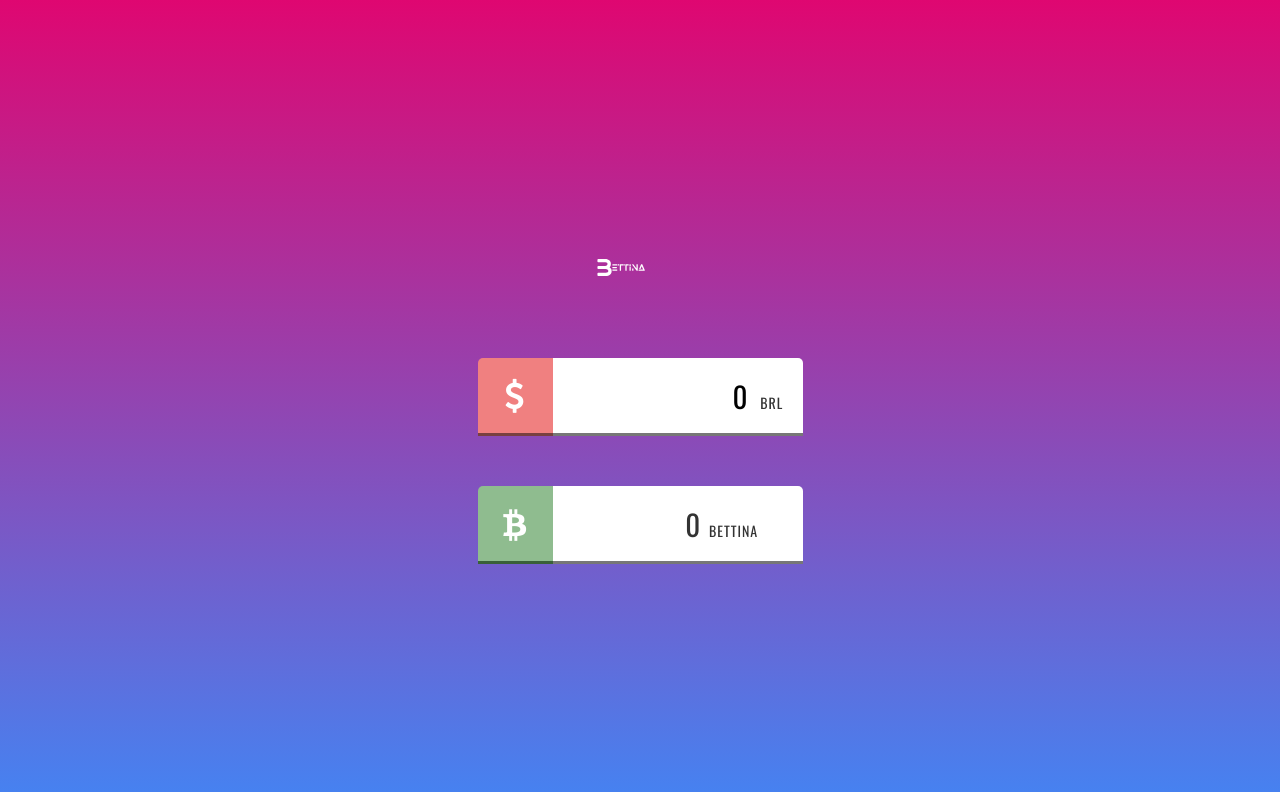
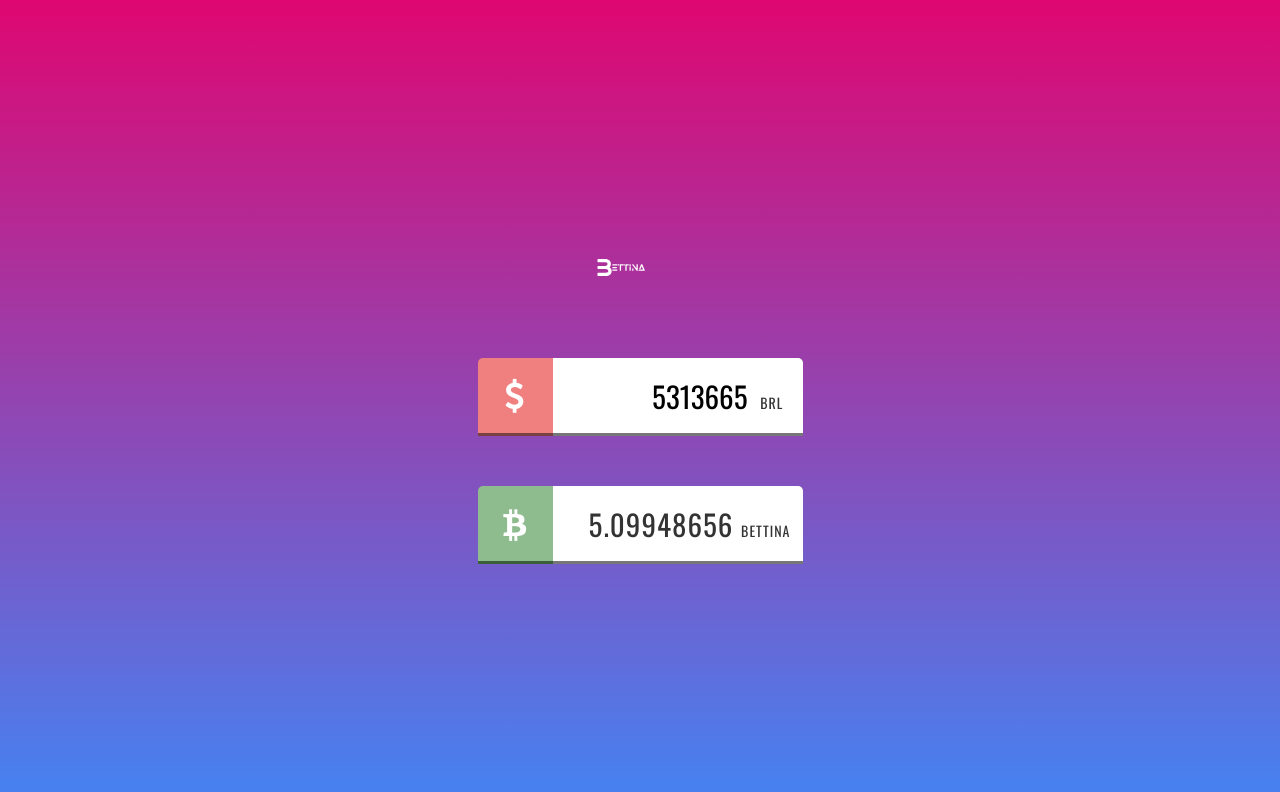
Before and after one commit to alexgotardi/bettina, a plain HTML site: page index.html in a window 1280 px wide. Drawn offline with nearby package versions, Linux system fonts and the light colour scheme.

Commit message:
Update index.html

```diff
--- a/index.html
+++ b/index.html
@@ -117,14 +117,22 @@
   <script src="//cdnjs.cloudflare.com/ajax/libs/jquery/2.1.3/jquery.min.js"></script>
   <script>
     $(document).ready(function(){
-      const bettRate = 1042000.00;
-      let brl = document.getElementById("brl");
-      let bett = document.getElementById("bett");
+	var bettRate = 1042000.00;
+	var brl = $("#brl");
+	var bett = $("#bett");
 
-      $('#brl').on('change', function(e) {
-        bett.innerHTML = (parseFloat($(e.target).val()) / bettRate).toFixed(8) + " <span>BETTINA</span>";
-      });
-    });
+	brl.on('change', function(e) {
+		 bettinize($(e.target).val());
+	});
+
+	function bettinize(input) {
+		bett.html((parseFloat(input) / bettRate).toFixed(8)+ " <span>BETTINA</span>");
+	}
+
+	var rd = Math.floor(Math.random() * 10000000) + 1;
+	brl.val(rd);
+	bettinize(rd);
+});
 
   </script>
 </body>
```
